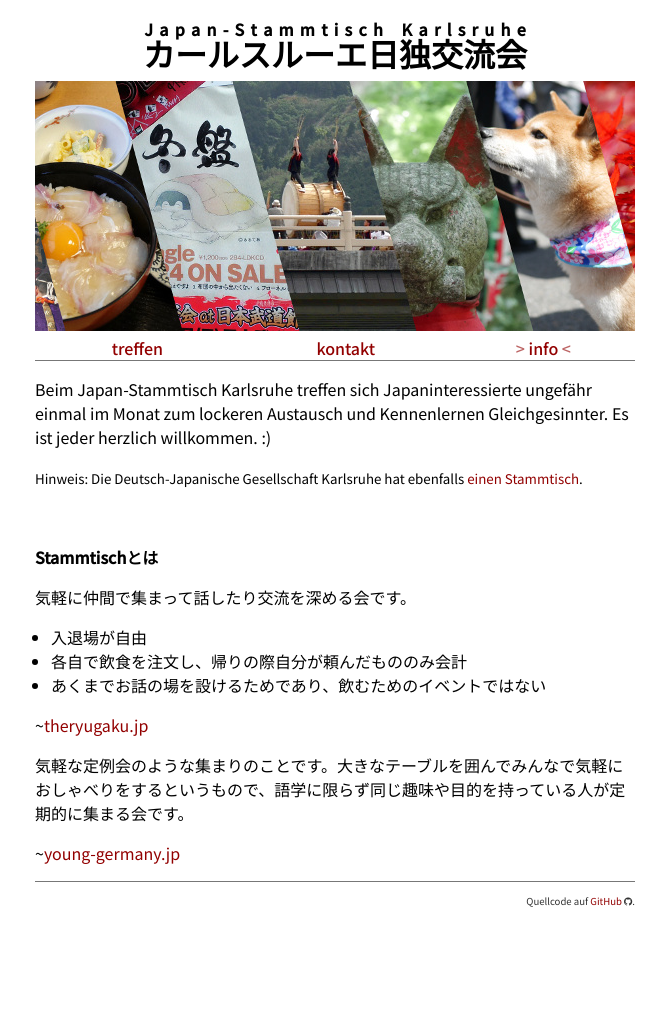
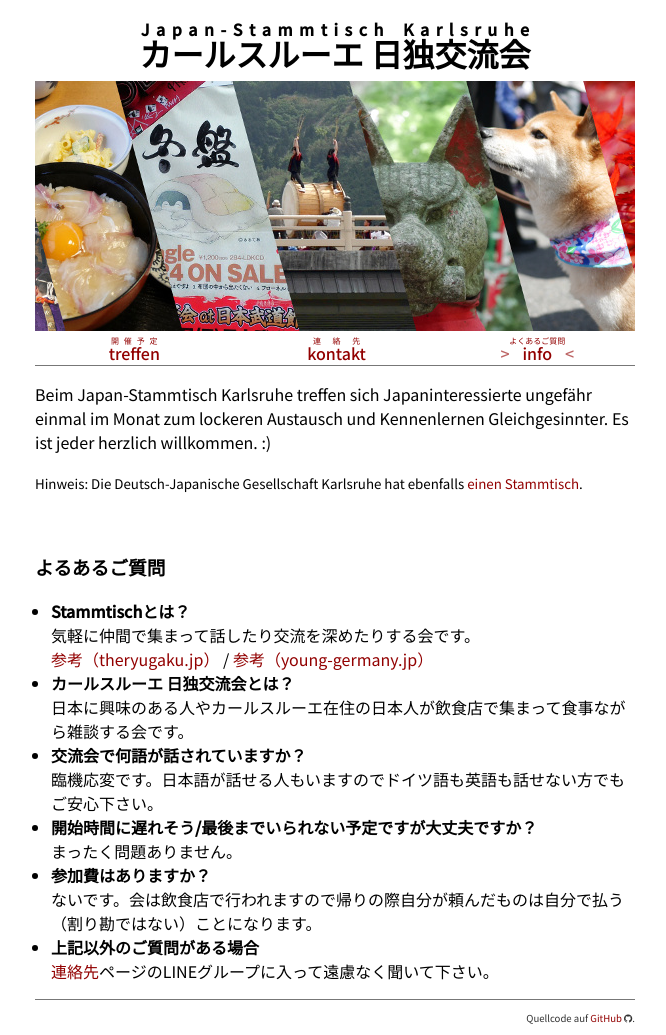
Before and after one commit to tcsch/japanstammtisch.github.io, a Jekyll site: the page built from info.md, in a window 1280 px wide. Shown: the whole page, without its empty margins (305-971 px from the left). Built offline with Jekyll 4.4.1, drawn with Linux system fonts in a browser that asks for light colours; before the commit the page ends 918 px from its top, so only the background shows below that.

Commit message:
various content adjustments

```diff
--- a/_layouts/base.html
+++ b/_layouts/base.html
@@ -6,6 +6,7 @@
 
 <!-- SEO -->
 <meta property="og:title" content="{{ site.title }}" />
+<meta property="og:image" content="https://japanstammtisch.github.io/assets/img/header.jpg" />
 <meta property="og:locale" content="de_DE" />
 <meta name="description" content="{{ site.description }}" />
 <meta property="og:description" content="{{ site.description }}" />
@@ -34,17 +35,18 @@
 <body>
 
 <header>
-<h1><ruby>カールスルーエ日独交流会<rt>J a p a n - S t a m m t i s c h &nbsp; K a r l s r u h e</rt></ruby></h1>
+<h1><ruby>カールスルーエ 日独交流会<rt>J a p a n - S t a m m t i s c h &nbsp; K a r l s r u h e</rt></ruby></h1>
 <img src="/assets/img/header.jpg">
 </header>
 
 <nav>
-{% assign nav_items = "treffen|kontakt|info" | split: "|" %}
+{% assign nav_items = "treffen/開催予定|kontakt/連絡先|info/よくあるご質問" | split: "|" %}
 {% for item in nav_items %}
-  {% if item == current_page %}
-    <a href="/{{ item }}" class="active">{{ item }}</a>
+  {% assign nav_items_parts = item | split: "/" %}
+  {% if nav_items_parts[0] == current_page %}
+    <a href="/{{ nav_items_parts[0] }}" class="active"><ruby>{{ nav_items_parts[0] }}<rt>{{ nav_items_parts[1] }}</rt></ruby></a>
   {% else %}
-    <a href="/{{ item }}">{{ item }}</a>
+    <a href="/{{ nav_items_parts[0] }}"><ruby>{{ nav_items_parts[0] }}<rt>{{ nav_items_parts[1] }}</rt><ruby></a>
   {% endif %}
 {% endfor %}
 </nav>
--- a/info.md
+++ b/info.md
@@ -8,17 +8,18 @@ Beim Japan-Stammtisch Karlsruhe treffen sich Japaninteressierte ungefähr einmal
 
 <br>
 
-**Stammtischとは**
+### よるあるご質問
 
-気軽に仲間で集まって話したり交流を深める会です。
-
-* 入退場が自由
-* 各自で飲食を注文し、帰りの際自分が頼んだもののみ会計
-* あくまでお話の場を設けるためであり、飲むためのイベントではない
-
-~[theryugaku.jp](https://theryugaku.jp/3111/)
-
-
-気軽な定例会のような集まりのことです。大きなテーブルを囲んでみんなで気軽におしゃべりをするというもので、語学に限らず同じ趣味や目的を持っている人が定期的に集まる会です。
-
-~[young-germany.jp](https://young-germany.jp/2015/12/stammtisch/)
+* **Stammtischとは？**
+  気軽に仲間で集まって話したり交流を深めたりする会です。
+  [参考（theryugaku.jp）](https://theryugaku.jp/3111/) / [参考（young-germany.jp）](https://young-germany.jp/2015/12/stammtisch/)
+* **カールスルーエ 日独交流会とは？**
+  日本に興味のある人やカールスルーエ在住の日本人が飲食店で集まって食事ながら雑談する会です。
+* **交流会で何語が話されていますか？**
+  臨機応変です。日本語が話せる人もいますのでドイツ語も英語も話せない方でもご安心下さい。
+* **開始時間に遅れそう/最後までいられない予定ですが大丈夫ですか？**
+  まったく問題ありません。
+* **参加費はありますか？**
+  ないです。会は飲食店で行われますので帰りの際自分が頼んだものは自分で払う（割り勘ではない）ことになります。
+* **上記以外のご質問がある場合**
+  [連絡先](/kontakt)ページのLINEグループに入って遠慮なく聞いて下さい。
--- a/robots.txt
+++ b/robots.txt
@@ -1,4 +1,4 @@
 User-agent: *
 Allow: /
 
-Sitemap: https://japanstammtisch.github.io/sitemap
+Sitemap: https://japanstammtisch.github.io/sitemap.xml
```
Also changed, not shown: kontakt.md (+3 -0 lines).
